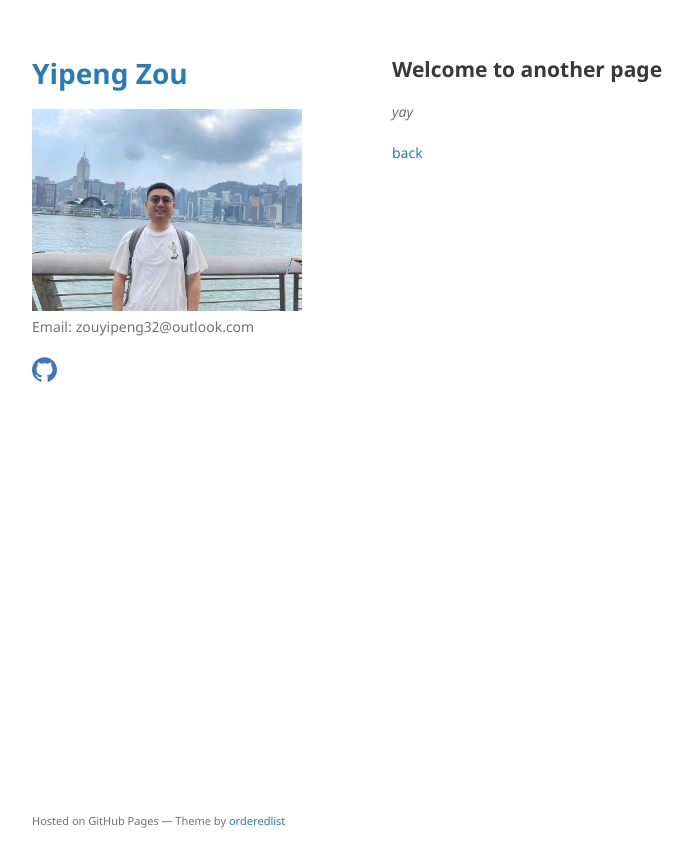
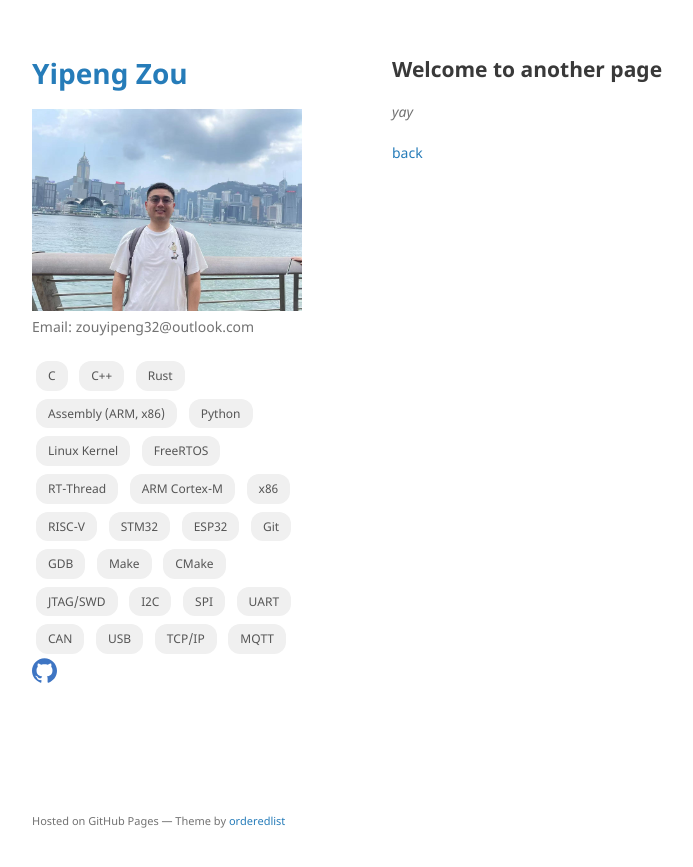
Before and after one commit to zouyipeng/zouyipeng.github.io, a Jekyll site: the page built from another-page.md, in a window 1280 px wide. Shown: the top 867 px of the page, without its empty margins (178-871 px from the left). Built offline with Jekyll 4.4.1, drawn with Linux system fonts in a browser that asks for light colours; our own code applies the rules of GitHub Pages for plain Markdown files.

Commit message:
Move skill tags to header section below profile image
- Add skills list to _config.yml
- Update header layout to display skills cloud below profile image
- Remove Technical Skills section from index.md
- Add skills-cloud container style to custom.css

Signed-off-by: Yipeng Zou <403650485@qq.com>
Signed-off-by: AI Assistant <opencode@ai>

```diff
--- a/_config.yml
+++ b/_config.yml
@@ -5,3 +5,30 @@ show_downloads: False
 show_links: True
 google_analytics:
 theme: jekyll-theme-minimal
+
+skills:
+  - C
+  - C++
+  - Rust
+  - Assembly (ARM, x86)
+  - Python
+  - Linux Kernel
+  - FreeRTOS
+  - RT-Thread
+  - ARM Cortex-M
+  - x86
+  - RISC-V
+  - STM32
+  - ESP32
+  - Git
+  - GDB
+  - Make
+  - CMake
+  - JTAG/SWD
+  - I2C
+  - SPI
+  - UART
+  - CAN
+  - USB
+  - TCP/IP
+  - MQTT
--- a/_layouts/default.html
+++ b/_layouts/default.html
@@ -22,6 +22,14 @@
         {% endif %}
 
         <p>{{ site.description | default: site.github.project_tagline }}</p>
+
+        {% if site.skills %}
+        <div class="skills-cloud">
+          {% for skill in site.skills %}
+          <span class="skill-tag">{{ skill }}</span>
+          {% endfor %}
+        </div>
+        {% endif %}
 
         {% if site.show_downloads %}
         <ul class="downloads">
--- a/assets/css/custom.css
+++ b/assets/css/custom.css
@@ -1,4 +1,10 @@
 /* Custom Styles for Personal Page */
+
+/* Skills Cloud in Header */
+.skills-cloud {
+  margin-top: 15px;
+  line-height: 1.8;
+}
 
 /* Skill Tags Cloud */
 .skill-tag {
```
Also changed, not shown: index.md (+0 -34 lines).
